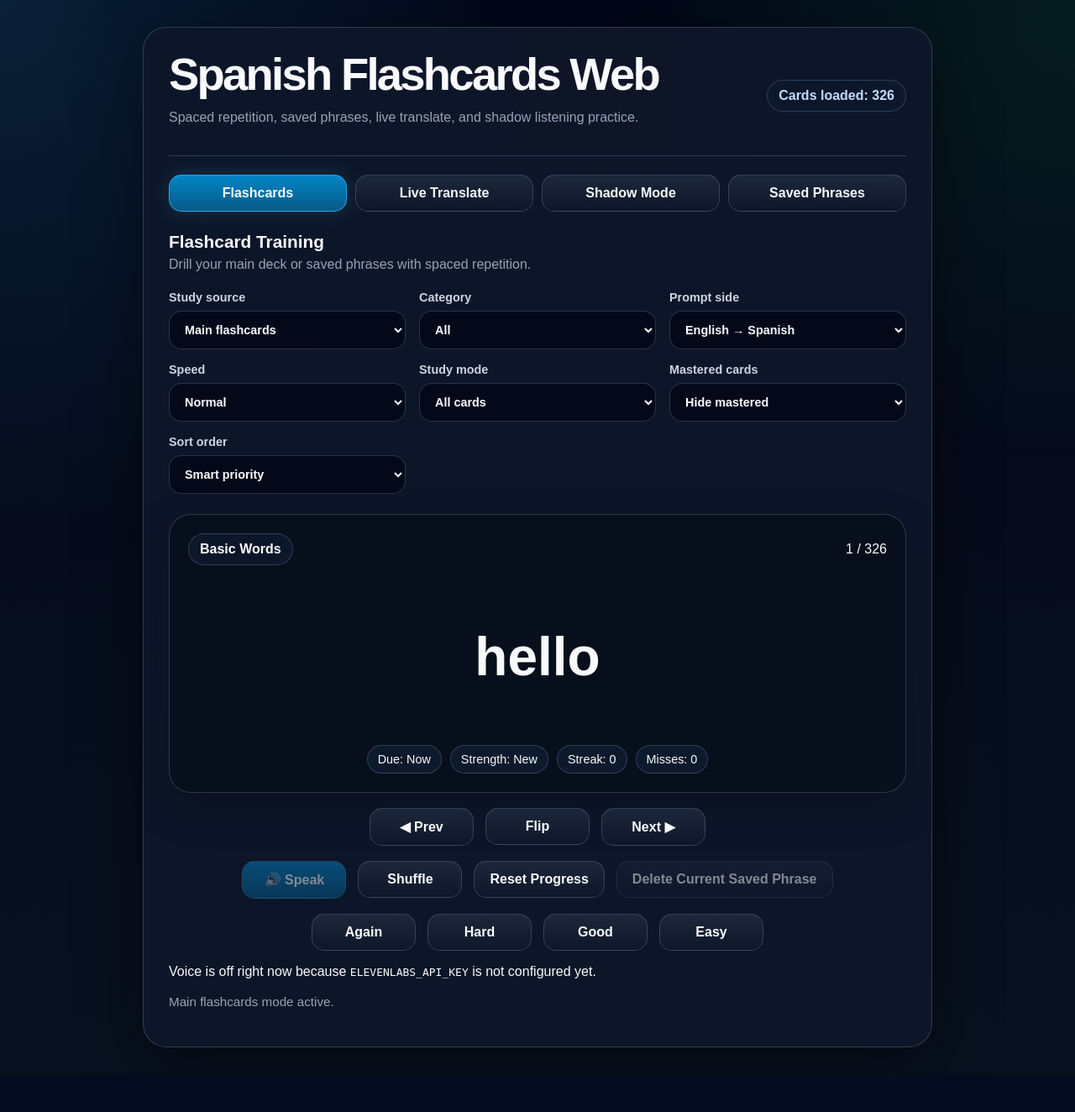
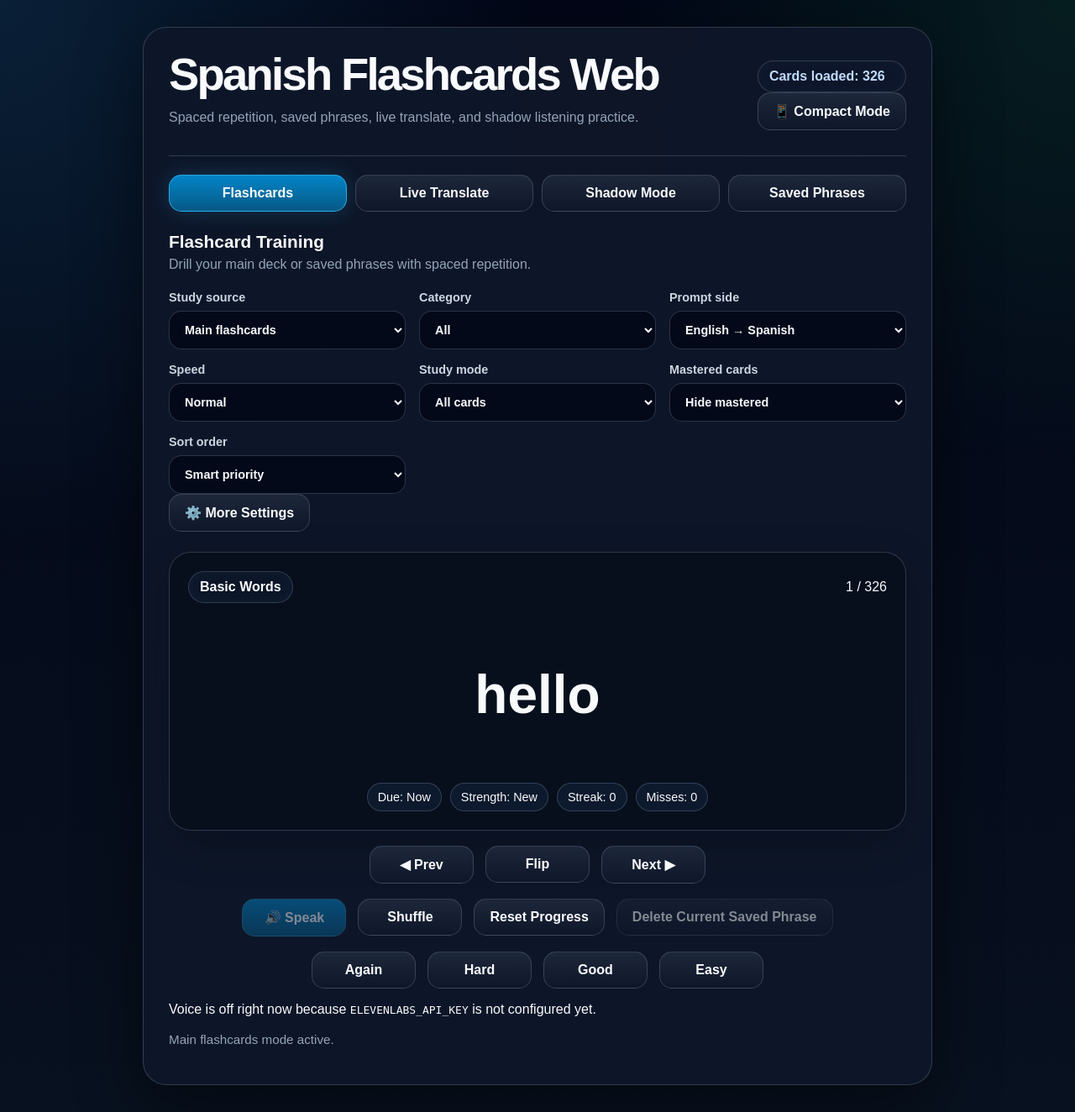
Before and after one commit to terryprice1247/spanish-flashcards-voice, a FastAPI app: page / in a window 1280 px wide. Shown: the whole page at 84% size. Before the commit the page ends 1247 px from the top, so only its background shows below. Run offline with FastAPI, Linux system fonts and the light colour scheme.

Commit message:
Trying to implement a compact mode

```diff
--- a/templates/index.html
+++ b/templates/index.html
@@ -24,7 +24,10 @@
           <h1>Spanish Flashcards Web</h1>
           <p class="muted">Spaced repetition, saved phrases, live translate, and shadow listening practice.</p>
         </div>
-        <div class="pill" id="cardsLoadedPill">Cards loaded: {{ total }}</div>
+        <div class="header-actions">
+          <div class="pill" id="cardsLoadedPill">Cards loaded: {{ total }}</div>
+          <button id="compactModeToggle" class="compact-toggle" type="button" aria-pressed="false">📱 Compact Mode</button>
+        </div>
       </div>
 
       <div class="mode-tabs">
@@ -101,6 +104,10 @@
           </label>
         </div>
 
+        <div class="advanced-toggle-row">
+          <button id="advancedSettingsToggle" type="button" aria-expanded="false">⚙️ More Settings</button>
+        </div>
+
         <section class="card-shell flashcard-stage">
           <div class="card-meta">
             <span id="categoryBadge" class="badge">-</span>
@@ -117,13 +124,13 @@
           </div>
         </section>
 
-        <div class="button-row">
+        <div class="button-row nav-row">
           <button id="prevBtn" type="button">◀ Prev</button>
           <button id="flipBtn" type="button">Flip</button>
           <button id="nextBtn" type="button">Next ▶</button>
         </div>
 
-        <div class="button-row secondary">
+        <div class="button-row secondary utility-row">
           <button id="speakBtn" type="button" {% if not voice_enabled %}disabled{% endif %}>🔊 Speak</button>
           <button id="shuffleBtn" type="button">Shuffle</button>
           <button id="resetProgressBtn" type="button">Reset Progress</button>
@@ -266,6 +273,7 @@
 
     const PROGRESS_STORAGE_KEY = 'spanish_flashcards_progress_v1';
     const SAVED_PHRASES_STORAGE_KEY = 'spanish_saved_phrases_v1';
+    const COMPACT_MODE_STORAGE_KEY = 'spanish_compact_mode_v1';
 
     let allCards = [...initialCards];
     let cards = [];
@@ -331,9 +339,36 @@
 
     const tabButtons = document.querySelectorAll('.tab-btn');
     const tabPanels = document.querySelectorAll('.tab-panel');
+    const compactModeToggle = document.getElementById('compactModeToggle');
+    const advancedSettingsToggle = document.getElementById('advancedSettingsToggle');
+
+    function setCompactMode(enabled) {
+      document.body.classList.toggle('compact-mode', enabled);
+      compactModeToggle.setAttribute('aria-pressed', String(enabled));
+      compactModeToggle.textContent = enabled ? '🖥️ Full Mode' : '📱 Compact Mode';
+      localStorage.setItem(COMPACT_MODE_STORAGE_KEY, enabled ? 'on' : 'off');
+
+      if (!enabled) {
+        document.body.classList.remove('compact-advanced-open');
+        advancedSettingsToggle.setAttribute('aria-expanded', 'false');
+        advancedSettingsToggle.textContent = '⚙️ More Settings';
+      }
+    }
+
+    function toggleAdvancedSettings() {
+      const isOpen = document.body.classList.toggle('compact-advanced-open');
+      advancedSettingsToggle.setAttribute('aria-expanded', String(isOpen));
+      advancedSettingsToggle.textContent = isOpen ? '✕ Hide Extra Settings' : '⚙️ More Settings';
+    }
 
     function showTab(panelId) {
-      tabButtons.forEach(button => {
+      compactModeToggle.addEventListener('click', () => {
+      setCompactMode(!document.body.classList.contains('compact-mode'));
+    });
+
+    advancedSettingsToggle.addEventListener('click', toggleAdvancedSettings);
+
+    tabButtons.forEach(button => {
         button.classList.toggle('active', button.dataset.tab === panelId);
       });
 
@@ -1184,6 +1219,7 @@
       }
     });
 
+    setCompactMode(localStorage.getItem(COMPACT_MODE_STORAGE_KEY) === 'on');
     updateSavedPhraseCountUI();
     renderSavedPhraseList();
     handleDeckSourceChange();
```
